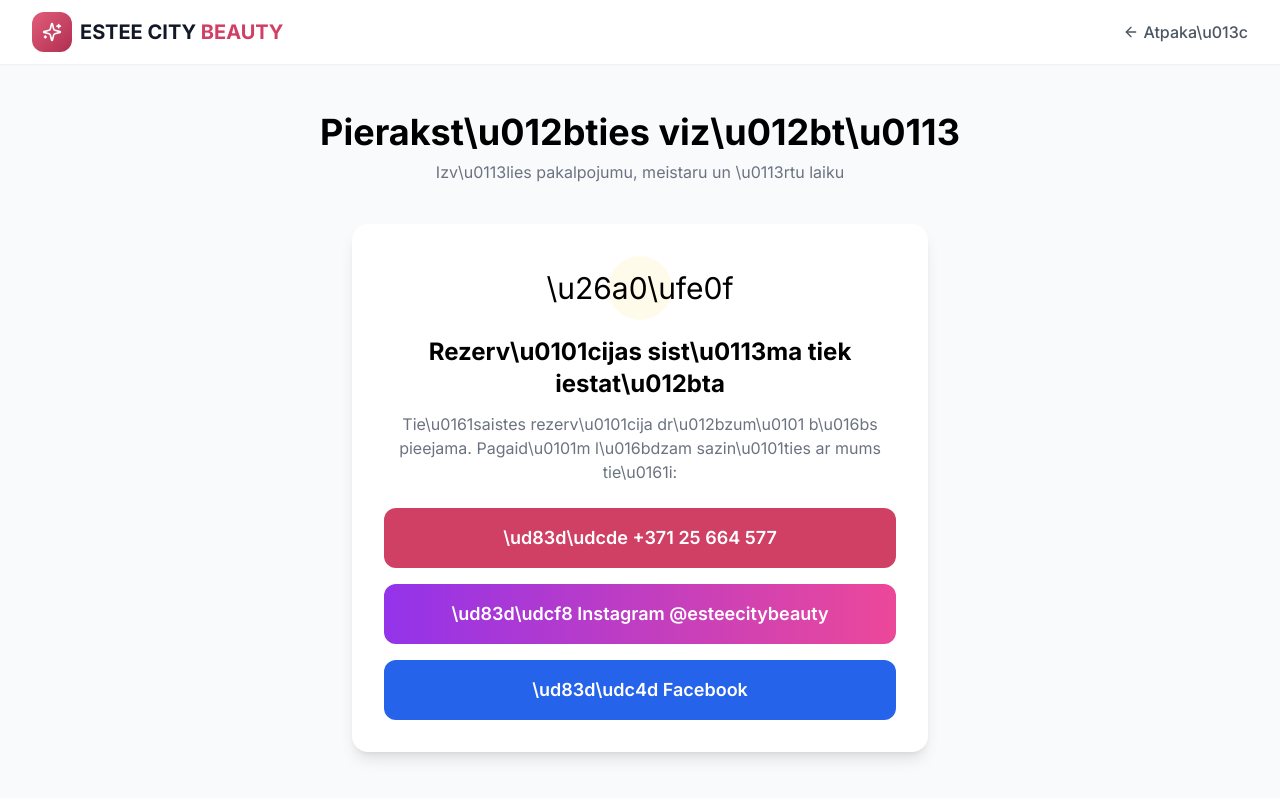
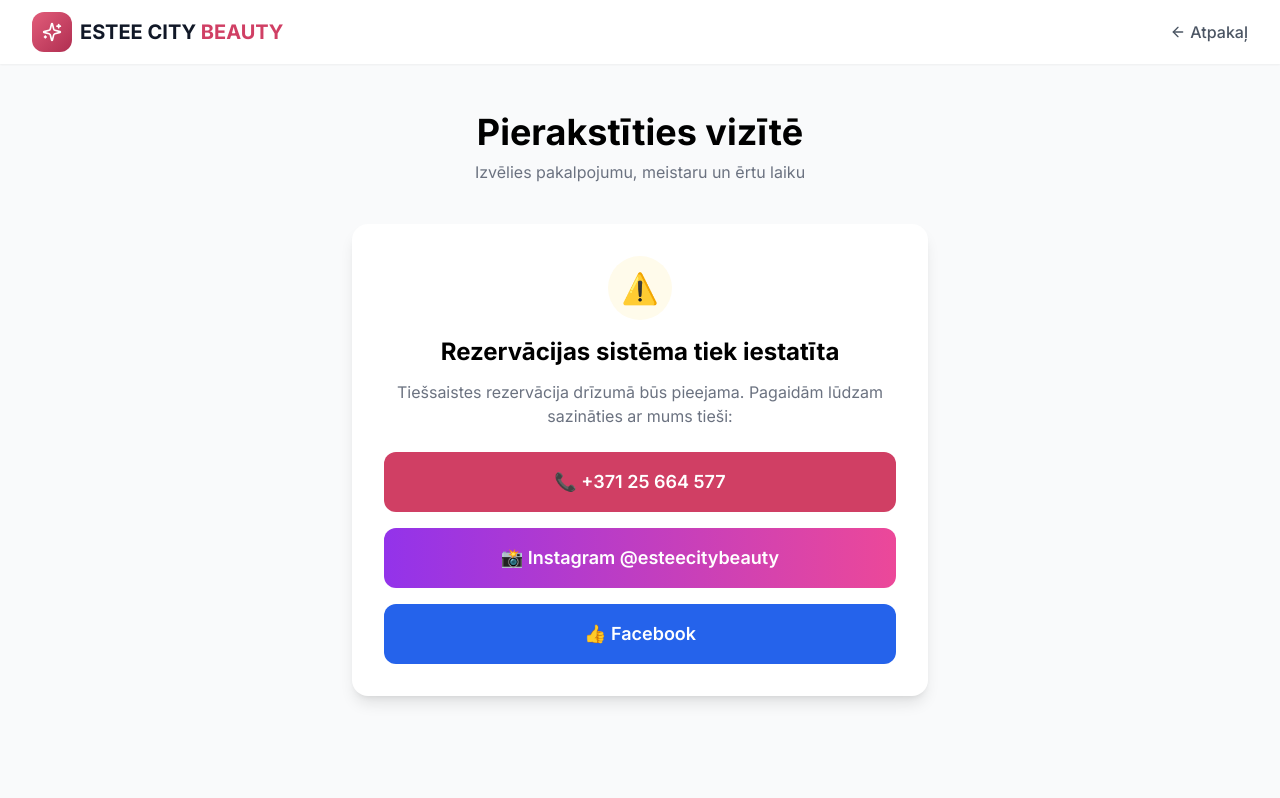
Before and after one commit to ojayWillow/estee-city-beauty, a Next.js app: page /book in a window 1280 px wide. Built offline with nearby package versions, Linux system fonts and the light colour scheme; no server answers; the database is empty.

Commit message:
Fix broken Unicode - use proper UTF-8 Latvian characters

```diff
--- a/src/app/book/BookingFlow.tsx
+++ b/src/app/book/BookingFlow.tsx
@@ -87,7 +87,7 @@
       setStep('success');
     } catch (error) {
       console.error('Booking error:', error);
-      alert('Rezerv\u0101cija neizdev\u0101s. L\u016bdzu m\u0113\u0123iniet v\u0113lreiz.');
+      alert('Rezervācija neizdevās. Lūdzu mēģiniet vēlreiz.');
     }
   };
 
@@ -97,9 +97,9 @@
         <div className="bg-green-50 rounded-full w-20 h-20 mx-auto flex items-center justify-center">
           <Check className="h-10 w-10 text-green-600" />
         </div>
-        <h2 className="text-3xl font-bold">Rezerv\u0101cija veiksmiga!</h2>
+        <h2 className="text-3xl font-bold">Rezervācija veiksmiga!</h2>
         <p className="text-gray-600">
-          Tava rezerv\u0101cija ir veiksmigi saglab\u0101ta. Sanemsi apstiprin\u0101jumu uz e-pastu.
+          Tava rezervācija ir veiksmigi saglabāta. Sanemsi apstiprinājumu uz e-pastu.
         </p>
         <div className="bg-white rounded-xl shadow-lg p-6 space-y-2 text-left">
           <div className="flex justify-between">
@@ -116,7 +116,7 @@
           </div>
         </div>
         <Button onClick={() => router.push('/')} fullWidth>
-          Atgriezties s\u0101kumlap\u0101
+          Atgriezties sākumlapā
         </Button>
       </div>
     );
@@ -130,7 +130,7 @@
           { id: 'service', label: 'Pakalpojums' },
           { id: 'creator', label: 'Meistars' },
           { id: 'datetime', label: 'Datums/Laiks' },
-          { id: 'confirm', label: 'Apstiprin\u0101t' },
+          { id: 'confirm', label: 'Apstiprināt' },
         ].map((s, i) => (
           <div key={s.id} className="flex items-center">
             <div
@@ -151,14 +151,14 @@
       {preselectedServiceName && selectedService && step === 'creator' && (
         <div className="bg-primary-50 border border-primary-200 rounded-xl p-4 flex items-center justify-between max-w-4xl mx-auto">
           <div>
-            <p className="text-sm text-primary-600 font-medium">Izv\u0113l\u0113tais pakalpojums</p>
-            <p className="font-bold text-gray-900">{selectedService.name} — \u20ac{selectedService.price.toFixed(2)}</p>
+            <p className="text-sm text-primary-600 font-medium">Izvēlētais pakalpojums</p>
+            <p className="font-bold text-gray-900">{selectedService.name} — €{selectedService.price.toFixed(2)}</p>
           </div>
           <button
             onClick={() => { setSelectedService(null); setStep('service'); }}
             className="text-sm text-primary-600 hover:text-primary-700 font-semibold underline"
           >
-            Main\u012bt
+            Mainīt
           </button>
         </div>
       )}
@@ -181,7 +181,7 @@
               onSelect={handleCreatorSelect}
             />
             <Button variant="outline" onClick={() => setStep('service')} fullWidth>
-              Atpaka\u013c
+              Atpakaļ
             </Button>
           </div>
         )}
@@ -195,7 +195,7 @@
               availableSlots={availableSlots}
             />
             <Button variant="outline" onClick={() => setStep('creator')} fullWidth>
-              Atpaka\u013c
+              Atpakaļ
             </Button>
           </div>
         )}
--- a/src/app/book/page.tsx
+++ b/src/app/book/page.tsx
@@ -40,15 +40,15 @@
             </Link>
             <Link href="/" className="flex items-center text-gray-600 hover:text-primary-600 transition font-medium">
               <ArrowLeft className="h-4 w-4 mr-1" />
-              Atpaka\u013c
+              Atpakaļ
             </Link>
           </div>
         </nav>
       </header>
 
       <div className="max-w-6xl mx-auto px-4 py-12">
-        <h1 className="text-4xl font-bold text-center mb-2">Pierakst\u012bties viz\u012bt\u0113</h1>
-        <p className="text-gray-500 text-center mb-10">Izv\u0113lies pakalpojumu, meistaru un \u0113rtu laiku</p>
+        <h1 className="text-4xl font-bold text-center mb-2">Pierakstīties vizītē</h1>
+        <p className="text-gray-500 text-center mb-10">Izvēlies pakalpojumu, meistaru un ērtu laiku</p>
 
         {hasData ? (
           <BookingFlow
@@ -60,18 +60,18 @@
           <div className="max-w-xl mx-auto">
             <div className="bg-white rounded-2xl shadow-lg p-8 text-center">
               <div className="w-16 h-16 bg-amber-50 rounded-full flex items-center justify-center mx-auto mb-4">
-                <span className="text-3xl">\u26a0\ufe0f</span>
+                <span className="text-3xl">⚠️</span>
               </div>
-              <h2 className="text-2xl font-bold mb-3">Rezerv\u0101cijas sist\u0113ma tiek iestat\u012bta</h2>
+              <h2 className="text-2xl font-bold mb-3">Rezervācijas sistēma tiek iestatīta</h2>
               <p className="text-gray-500 mb-6">
-                Tie\u0161saistes rezerv\u0101cija dr\u012bzum\u0101 b\u016bs pieejama. Pagaid\u0101m l\u016bdzam sazin\u0101ties ar mums tie\u0161i:
+                Tiešsaistes rezervācija drīzumā būs pieejama. Pagaidām lūdzam sazināties ar mums tieši:
               </p>
               <div className="space-y-4">
                 <a
                   href="tel:+37125664577"
                   className="block w-full py-4 px-6 bg-primary-600 text-white rounded-xl font-semibold hover:bg-primary-700 transition text-lg"
                 >
-                  \ud83d\udcde +371 25 664 577
+                  📞 +371 25 664 577
                 </a>
                 <a
                   href="https://www.instagram.com/esteecitybeauty"
@@ -79,7 +79,7 @@
                   rel="noopener noreferrer"
                   className="block w-full py-4 px-6 bg-gradient-to-r from-purple-600 to-pink-500 text-white rounded-xl font-semibold hover:opacity-90 transition text-lg"
                 >
-                  \ud83d\udcf8 Instagram @esteecitybeauty
+                  📸 Instagram @esteecitybeauty
                 </a>
                 <a
                   href="https://www.facebook.com/esteecitylounge"
@@ -87,7 +87,7 @@
                   rel="noopener noreferrer"
                   className="block w-full py-4 px-6 bg-blue-600 text-white rounded-xl font-semibold hover:bg-blue-700 transition text-lg"
                 >
-                  \ud83d\udc4d Facebook
+                  👍 Facebook
                 </a>
               </div>
               {(servicesError || creatorsError) && (
```
